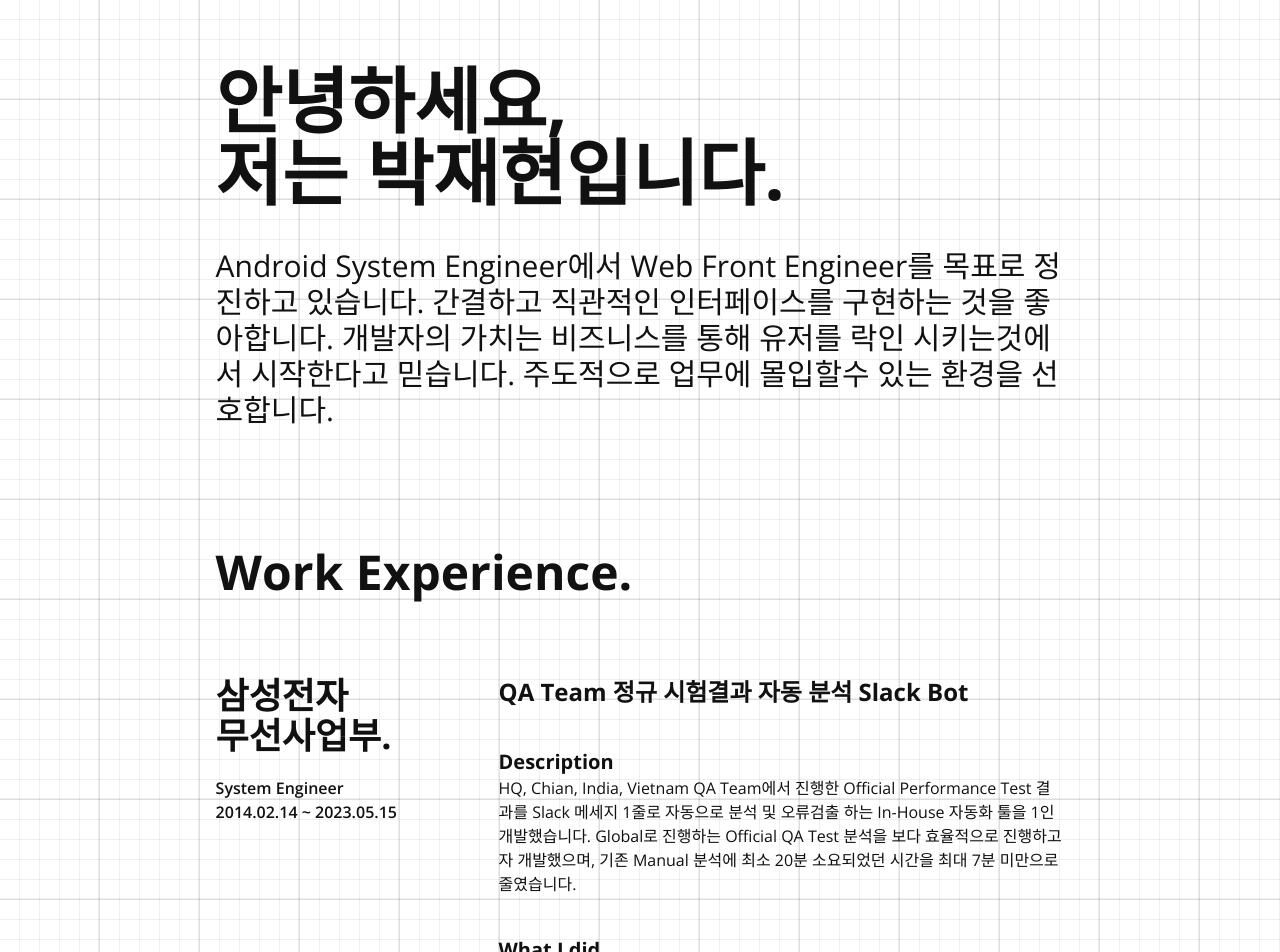
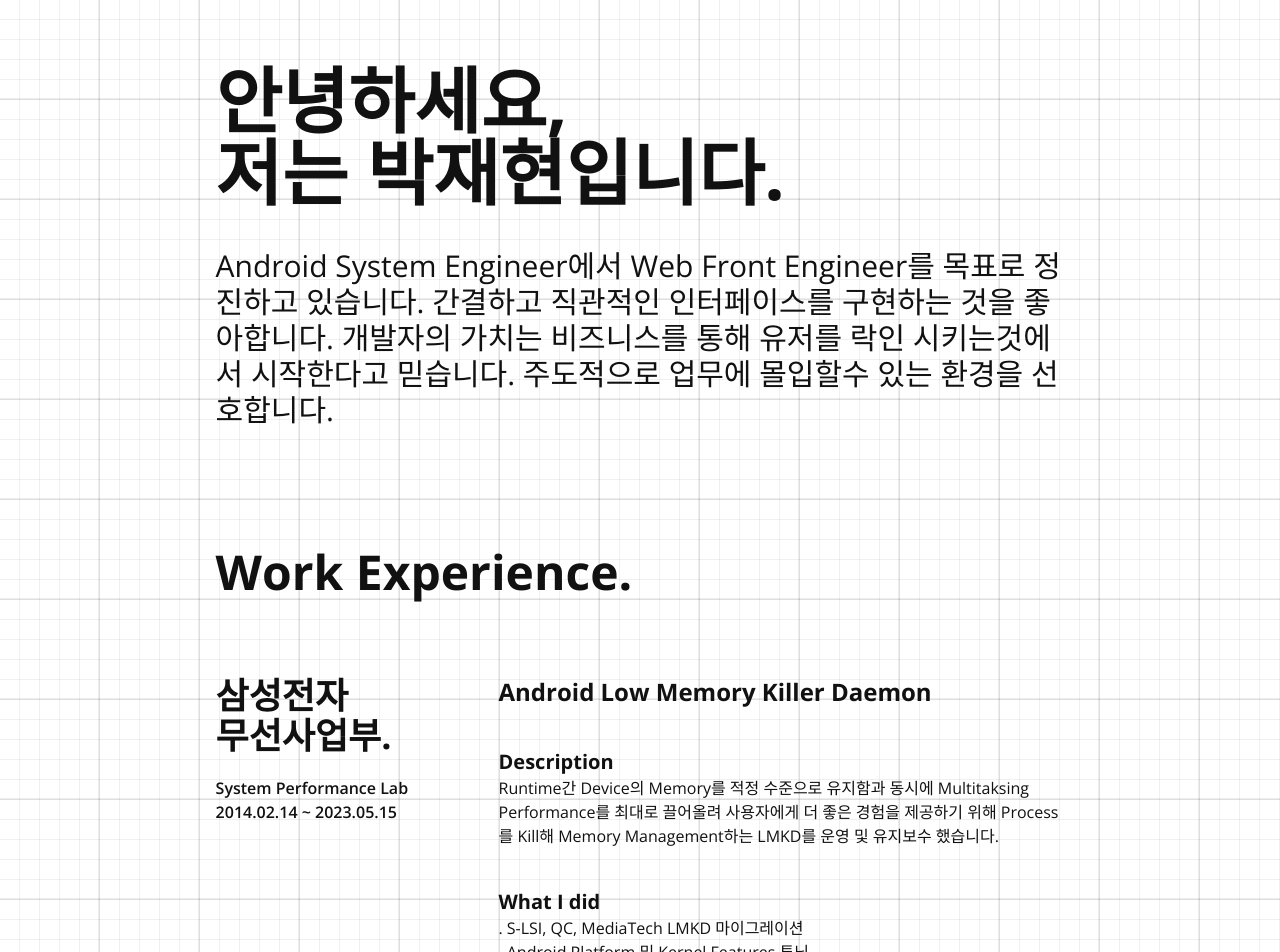
Before and after one commit to jh0152park/introduce_my_self, a Next.js app in the folder resume/: page / in a window 1280 px wide. Shown: the top 952 px of the page. Built offline with nearby package versions, Linux system fonts and the light colour scheme.

Commit message:
added extra other experience

```diff
--- a/resume/app/page.tsx
+++ b/resume/app/page.tsx
@@ -3,16 +3,18 @@ import Header from "@/components/navigate/header";
 import Education from "@/components/edu/education";
 import WorkExperience from "@/components/work/work-experience";
 import OtherExperience from "@/components/other/other-experience";
+import Skill from "@/components/skill/skill";
 
 export default function Home() {
     return (
         <div className="flex items-start justify-center w-full">
             <Header />
-            <main className="px-[2%] py-[5%] w-full h-screen max-w-[900px] flex flex-col items-start justify-start gap-10">
+            <main className="px-[2%] py-[5%] w-full min-h-screen max-w-[900px] flex flex-col items-start justify-start gap-10">
                 <Title />
                 <WorkExperience />
                 <OtherExperience />
                 <Education />
+                <Skill />
             </main>
         </div>
     );
--- a/resume/components/edu/education.tsx
+++ b/resume/components/edu/education.tsx
@@ -12,7 +12,7 @@ export default function Education() {
                 <span>2019.03 ~ 2023.02</span>
             </div>
             <span className="font-semibold">
-                삼성전자 재직과 동시에 한양대학교ERICA 융합공학과 학부에 입학해
+                삼성전자 재직과 함께 한양대학교ERICA 융합공학과 학부에 입학해
                 4년간 컴퓨터 구조, 알고리즘, CPU 구조 등의 과목을 우수한
                 성적으로 이수하였습니다.
             </span>
--- /dev/null
+++ b/resume/components/skill/skill.tsx
@@ -0,0 +1,37 @@
+import { SKILLS } from "@/global/skill";
+import PointDot from "../common/point-dot";
+
+export default function Skill() {
+    const skills = SKILLS;
+
+    return (
+        <div className="flex flex-col items-start justify-start w-full gap-10">
+            <div className="flex items-center justify-start *:font-bold *:text-5xl">
+                <span>Skills</span>
+                <PointDot />
+            </div>
+
+            <div className="flex flex-col items-start justify-start gap-20">
+                {skills.map((skill) => (
+                    <div key={skill.title}>
+                        <div className="flex items-center justify-start mb-5 text-3xl font-bold">
+                            <span>{skill.title}</span>
+                            <PointDot />
+                        </div>
+                        <div className="flex flex-col gap-2">
+                            {skill.description.map((description) => (
+                                <div
+                                    key={description}
+                                    className="flex items-center justify-start gap-1 *:font-semibold"
+                                >
+                                    <PointDot />
+                                    <span>{description}</span>
+                                </div>
+                            ))}
+                        </div>
+                    </div>
+                ))}
+            </div>
+        </div>
+    );
+}
--- a/resume/global/experience.ts
+++ b/resume/global/experience.ts
@@ -22,19 +22,19 @@ interface IOtherExperience {
 export const WORK_EXPERIENCE: IWorkExperience[] = [
     {
         company: "삼성전자 무선사업부",
-        as: "System Engineer",
+        as: "System Performance Lab",
         period: "2014.02.14 ~ 2023.05.15",
         mission: [
             {
-                title: "QA Team 정규 시험결과 자동 분석 Slack Bot",
+                title: "Android Low Memory Killer Daemon",
                 description:
-                    "HQ, Chian, India, Vietnam QA Team에서 진행한 Official Performance Test 결과를 Slack 메세지 1줄로 자동으로 분석 및 오류검출 하는 In-House 자동화 툴을 1인 개발했습니다. Global로 진행하는 Official QA Test 분석을 보다 효율적으로 진행하고자 개발했으며, 기존 Manual 분석에 최소 20분 소요되었던 시간을 최대 7분 미만으로 줄였습니다.",
+                    "Runtime간 Device의 Memory를 적정 수준으로 유지함과 동시에 Multitaksing Performance를 최대로 끌어올려 사용자에게 더 좋은 경험을 제공하기 위해 Process를 Kill해 Memory Management하는 LMKD를 운영 및 유지보수 했습니다.",
                 worked: [
-                    "Slack Bot Server를 운영하는 팀과 협업",
-                    "Latest Resulut 자동으로 파싱 및 오류 검출하는 툴 개발",
-                    "Mobile Slack App으로도 가능해 사무실에 없을때에도 분석가능",
+                    "S-LSI, QC, MediaTech LMKD 마이그레이션",
+                    "Android Platform 및 Kernel Features 튜닝",
+                    "Multitasking Performance 향상을 위한 Process Priority Policy 운영",
                 ],
-                tech: ["Android", "Python", "Slack"],
+                tech: ["Android", "Kernel", "Java"],
             },
 
             {
@@ -74,15 +74,15 @@ export const WORK_EXPERIENCE: IWorkExperience[] = [
             },
 
             {
-                title: "Android Low Memory Killer Daemon",
+                title: "QA Team 정규 시험결과 자동 분석 Slack Bot",
                 description:
-                    "Runtime간 Device의 Memory를 적정 수준으로 유지함과 동시에 Multitaksing Performance를 최대로 끌어올려 사용자에게 더 좋은 경험을 제공하기 위해 Process를 Kill해 Memory Management하는 LMKD를 운영 및 유지보수 했습니다.",
+                    "HQ, Chian, India, Vietnam QA Team에서 진행한 Official Performance Test 결과를 Slack 메세지 1줄로 자동으로 분석 및 오류검출 하는 In-House 자동화 툴을 1인 개발했습니다. Global로 진행하는 Official QA Test 분석을 보다 효율적으로 진행하고자 개발했으며, 기존 Manual 분석에 최소 20분 소요되었던 시간을 최대 7분 미만으로 줄였습니다.",
                 worked: [
-                    "S-LSI, QC, MediaTech LMKD 마이그레이션",
-                    "Android Platform 및 Kernel Features 튜닝",
-                    "Multitasking Performance 향상을 위한 Process Priority Policy 운영",
+                    "Slack Bot Server를 운영하는 팀과 협업",
+                    "Latest Resulut 자동으로 파싱 및 오류 검출하는 툴 개발",
+                    "Mobile Slack App으로도 가능해 사무실에 없을때에도 분석가능",
                 ],
-                tech: ["Android", "Kernel", "Java"],
+                tech: ["Android", "Python", "Slack"],
             },
 
             {
--- a/resume/global/skill.ts
+++ b/resume/global/skill.ts
@@ -6,6 +6,88 @@ interface ISkill {
 export const SKILLS: ISkill[] = [
     {
         title: "Overall",
-        description: [],
+        description: [
+            "사용자가 불편을 느끼지 않는 간결하고 직관적인 인터페이스 구현을 좋아합니다.",
+            "항상 최신 기술만이 정답이라고 생각하지 않습니다. 제공하는 서비스와 상황에 따라 적절한 선택이 있다고 믿습니다.",
+            "필요하다면 처음 접하는 분야일지라도 적극적으로 탐색해 최선의 결과를 도출해내기 위해 노력합니다.",
+            "조직의 불필요한 프로세스를 개선하기 위해 적극적으로 참여합니다.",
+            "이력관리와 문서화에 관심이 많습니다.",
+            "단일 함수 단일 기능을 원칙으로 코드의 규모가 커져도 유지보수에 용이한 코드를 선호합니다.",
+        ],
+    },
+
+    {
+        title: "Communication",
+        description: [
+            "겸손하기 위해 항상 노력합니다.",
+            "소통은 많으면 많을수록 좋다고 믿습니다.",
+            "지위고하를 막론하고 부드럽고 적극적으로 의견을 전달하고 수용합니다.",
+            "비즈니스 및 협업을 위해 해외 엔지니어와 영어로 소통하며 업무에 무리가 없습니다.",
+        ],
+    },
+
+    {
+        title: "Web",
+        description: [
+            "NextJS App Route와 React를 사용합니다.",
+            "Chrome과 Safari를 비롯해 다양한 OS 및 브라우저를 지원할 수 있습니다.",
+            "JavaScript와 TypeScript 사용에 어려움이 없고 ES6 문법을 사용합니다.",
+        ],
+    },
+
+    {
+        title: "Android",
+        description: [
+            "Android Device의 Memory 분석 및 최적화 경험이 많습니다.",
+            "Android OS Application의 Life Cycle에 대한 이해도가 높습니다.",
+            "Android OS Processes의 Adjust에 따른 Priority 이해도가 높습니다.",
+        ],
+    },
+
+    {
+        title: "Python",
+        description: [
+            "대용량, 대규모 데이터 처리와 분석 및 시각화 경험이 많습니다.",
+            "업무 자동화 및 효율화에 관심이 많으며 불필요한 프로세스 개선을 즐깁니다.",
+            "반복적인 업무 해소와 대용량 데이터 분석을 위해 개발한 Tool을 사내 배포,유지,보수 경험이 많습니다.",
+        ],
+    },
+
+    {
+        title: "특허 공동 출원",
+        description: [
+            "P20200116353 - 메모리를 관리하기 위한 전자 장치, 전자 장치의 동작 방법 및 비일시적 저장 매체",
+            "P20200097160 - 메모리 관리 방법 및 전자 장치",
+            "P20210004261 - 메모리를 관리하는 전자 장치와 이의 동작 방법",
+        ],
+    },
+
+    {
+        title: "신규 개발 및 OS Upgarde 참여 프로젝트",
+        description: [
+            "Galaxy S6 Series",
+            "Galaxy S7 Series",
+            "Galaxy S8 Series",
+            "Galaxy S9 Series",
+            "Galaxy S10 Series",
+            "Galaxy S20 Series",
+            "Galaxy S21 Series",
+            "Galaxy S22 Series",
+            "Galaxy S23 Series",
+            "Galaxy Note4 Series",
+            "Galaxy Note5 Series",
+            "Galaxy Note10 Series",
+            "Galaxy Note20 Series",
+            "Galaxy Fold",
+            "Galaxy Fold2",
+            "Galaxy Z Fold3",
+            "Galaxy Z Flip",
+            "Galaxy Z Flip2",
+            "Galaxy Z Flip3",
+            "Galaxy Tab S6 Series",
+            "Galaxy Tab S7 Series",
+            "Galaxy Tab S8 Series",
+            "Galaxy Watch 4",
+        ],
     },
 ];
```
